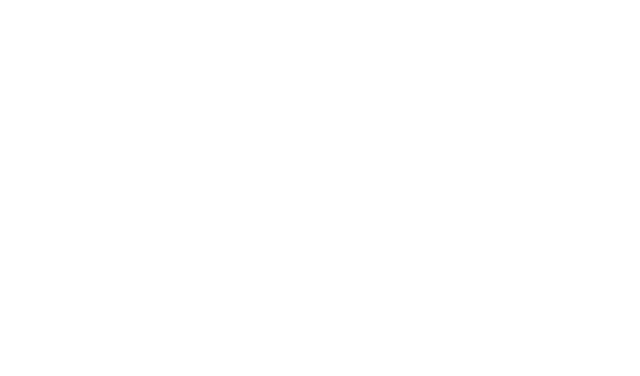
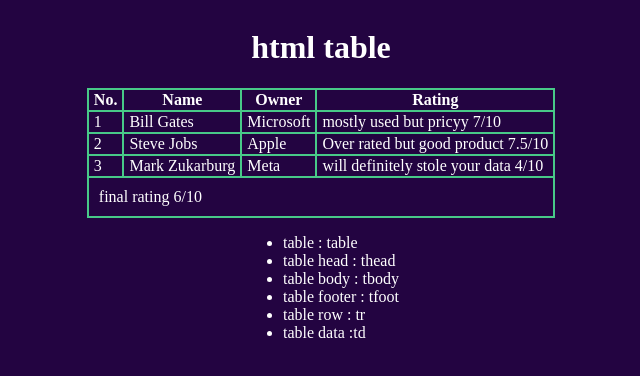
Before and after one commit to angkon-karmakar/table-git, a plain HTML site: page index.html in a window 1280 px wide. Shown: the whole page, without its empty margins (319-959 px from the left). Drawn offline with Linux system fonts and the light colour scheme.

Commit message:
made more things today

```diff
--- a/index.html
+++ b/index.html
@@ -3,9 +3,62 @@
 <head>
     <meta charset="UTF-8">
     <meta name="viewport" content="width=device-width, initial-scale=1.0">
+    <link rel="stylesheet" href="style.css">
     <title>table making</title>
 </head>
 <body>
+    <h1>html table</h1>
+    <table>
+        <thead>
+            <th>No.</th>
+            <th>Name</th>
+            <th>Owner</th>
+            <th>Rating</th>
+
+        </thead>
+
+        <tbody>
+           <tr>
+            <td>1</td>
+            <td>Bill Gates</td>
+            <td>Microsoft</td>
+            <td>mostly used but pricyy 7/10</td>
+            </tr>
+
+           <tr>
+            <td>2</td>
+            <td>Steve Jobs</td>
+            <td>Apple</td>
+            <td>Over rated but good product 7.5/10</td>
+            </tr>
+
+           <tr>
+            <td>3</td>
+            <td>Mark Zukarburg</td>
+            <td>Meta</td>
+            <td>will definitely stole your data 4/10</td>
+            </tr>
+        </tbody>
+
+        <tfoot>
+            <tr>
+                <td colspan="4" style="padding: 10px;">final rating 6/10</td>
+            </tr>
+        </tfoot>
+
+    </table>
+
+    <ul>
+        <li>table : table</li>
+        <li>table head : thead</li>
+        <li>table body : tbody</li>
+        <li>table footer : tfoot</li>
+        <li>table row : tr</li>
+        <li>table data :td</li>
+
+
+
+    </ul>
 
 </body>
 </html>
--- a/style.css
+++ b/style.css
@@ -0,0 +1,28 @@
+body{
+    display: flex;
+    flex-direction: column;
+    justify-content: center;
+    align-items: center;
+    background-color: rgb(35, 4, 65);
+
+}
+/* li{
+    font-size: large;
+    color: whitesmoke;
+} */
+h1 , h2 , h3 , h4 , h5 , h6 , li ,p , td ,th{
+
+    color: white;
+}
+table{
+
+    border-collapse: collapse;
+
+}
+td ,th{
+
+    border-collapse: collapse;
+    border: 2px solid rgb(72, 201, 136);
+    padding-left: 5px;
+    padding-right:5px ;
+}
```
